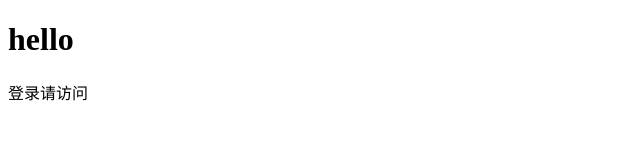
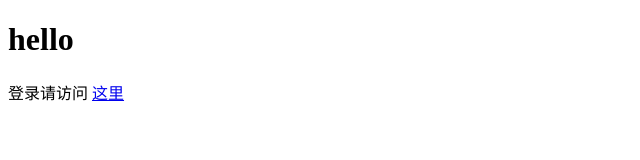
Before and after one commit to zhangxiuxiu1997/Practice-alibaixiu, a website: page index.html in a window 1280 px wide. Shown: the full height of the page, 0-640 px from the left. Drawn offline with Linux system fonts and the light colour scheme.

Commit message:
第二次修改index.html文件

```diff
--- a/index.html
+++ b/index.html
@@ -8,6 +8,6 @@
 </head>
 <body>
   <h1>hello</h1>
-  登录请访问 <a href="./public/admin/login.html"></a>
+  登录请访问 <a href="./public/admin/login.html">这里</a>
 </body>
 </html>
```
